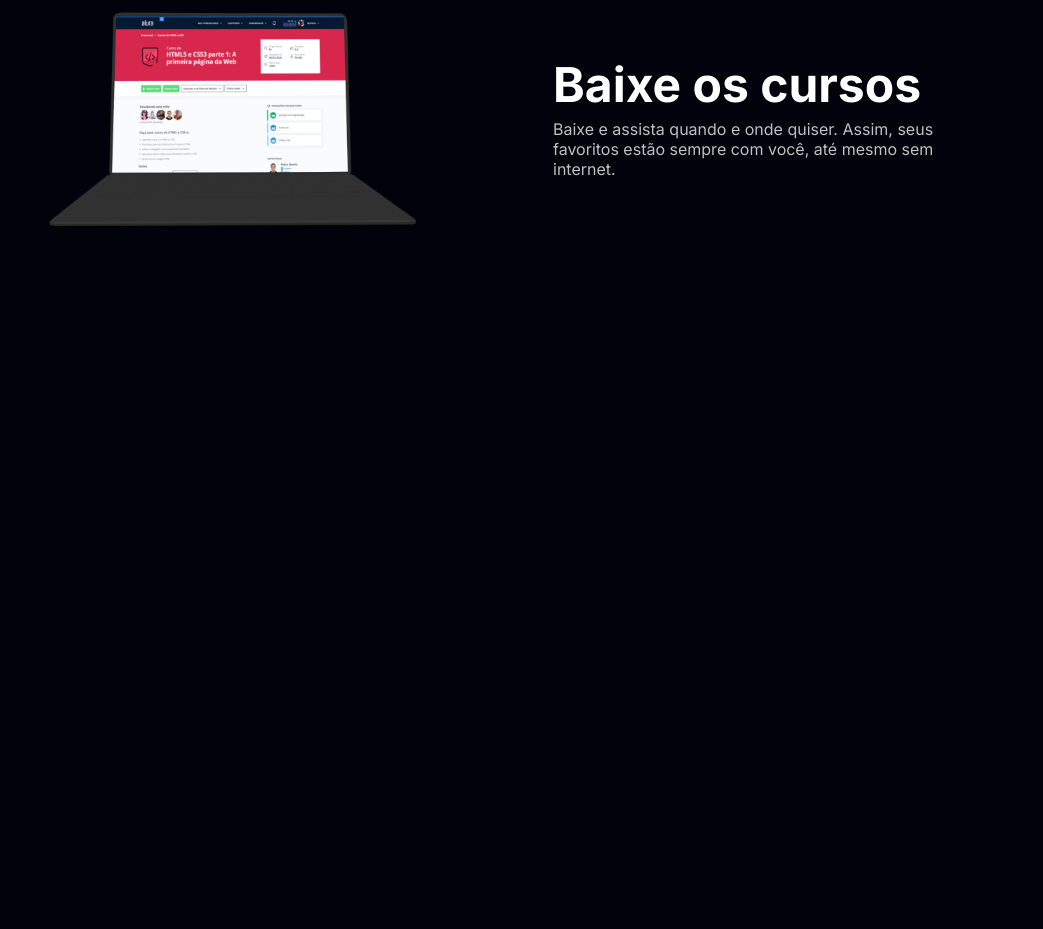
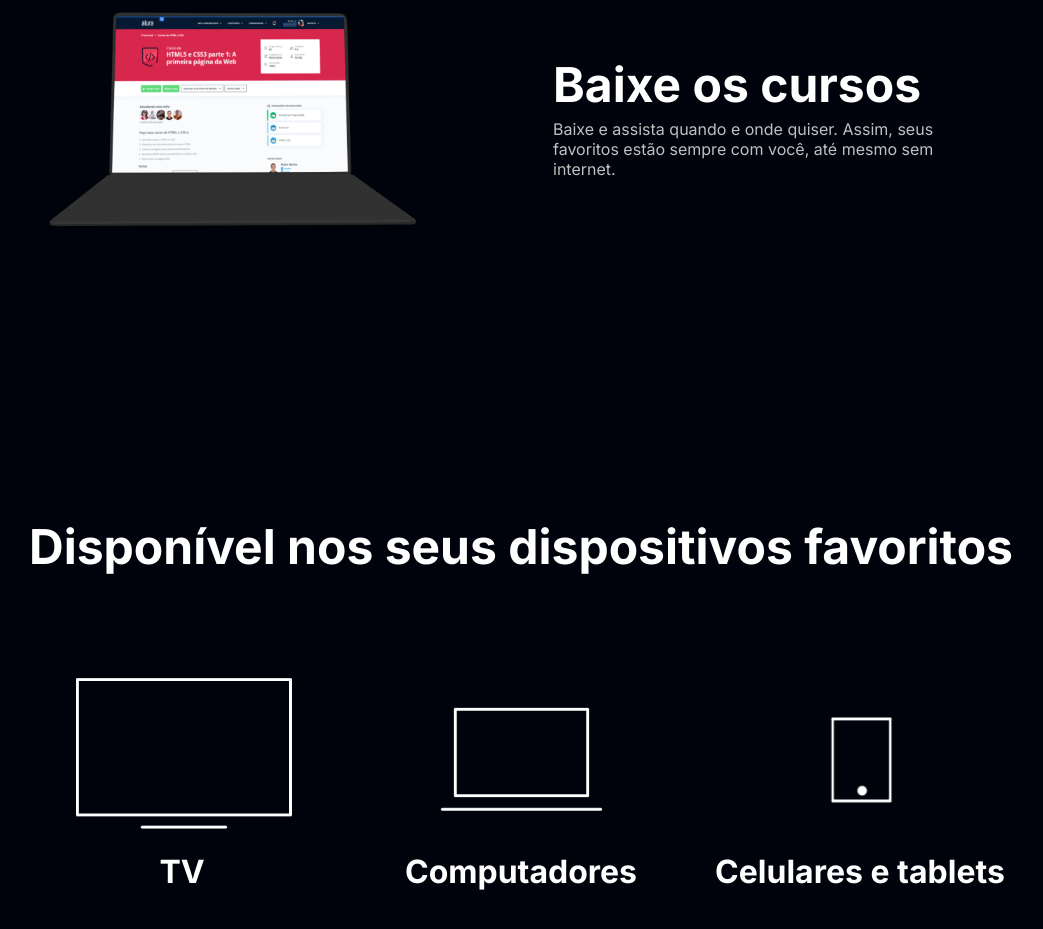
Before and after one commit to GabrielRodrigues11/aluraStore, a plain HTML site: page index.html in a window 1280 px wide. Shown: the part 2683-3612 px from the top of the page, without its empty margins (119-1162 px from the left). Before the commit the page ends 3200 px from the top, so only its background shows below. Drawn offline with Linux system fonts and the light colour scheme.

Commit message:
continuando o projeto

```diff
--- a/assets/style.css
+++ b/assets/style.css
@@ -96,3 +96,24 @@ body {
 .container__descricao {
     padding: 2em;
 }
+
+.dispositivos__lista {
+    display: flex;
+    justify-content: center;
+    list-style-type: none;
+    margin: 5em 0;
+}
+
+.dispositivos {
+    text-align: center;
+}
+
+.dispositivo__titulo {
+    font-size: 48px;
+    color:var(--branco-principal);
+}
+
+.lista__item {
+    font-size: 32px;
+    color:var(--branco-principal);
+}
--- a/index.html
+++ b/index.html
@@ -55,6 +55,24 @@
         </div>
     </section>
 
+    <section class="dispositivos">
+        <h1 class="dispositivo__titulo">Disponível nos seus dispositivos favoritos</h1>
+        <ul class="dispositivos__lista">
+            <li>
+                <img src="/assets/images/tv.png" alt="icone de televisao">
+                <h3 class="lista__item">TV</h3>
+            </li>
+            <li>
+                <img src="/assets/images/computador.png" alt="icone de computador">
+                <h3 class="lista__item">Computadores</h3>
+            </li>
+            <li>
+                <img src="/assets/images/celular.png" alt="icone de celular">
+                <h3 class="lista__item">Celulares e tablets</h3>
+            </li>
+        </ul>
+    </section>
+
 </body>
 
 </html>
```
Also changed, not shown: assets/images/Logo.png (added), assets/images/celular.png (added), assets/images/computador.png (added), assets/images/tv.png (added).
